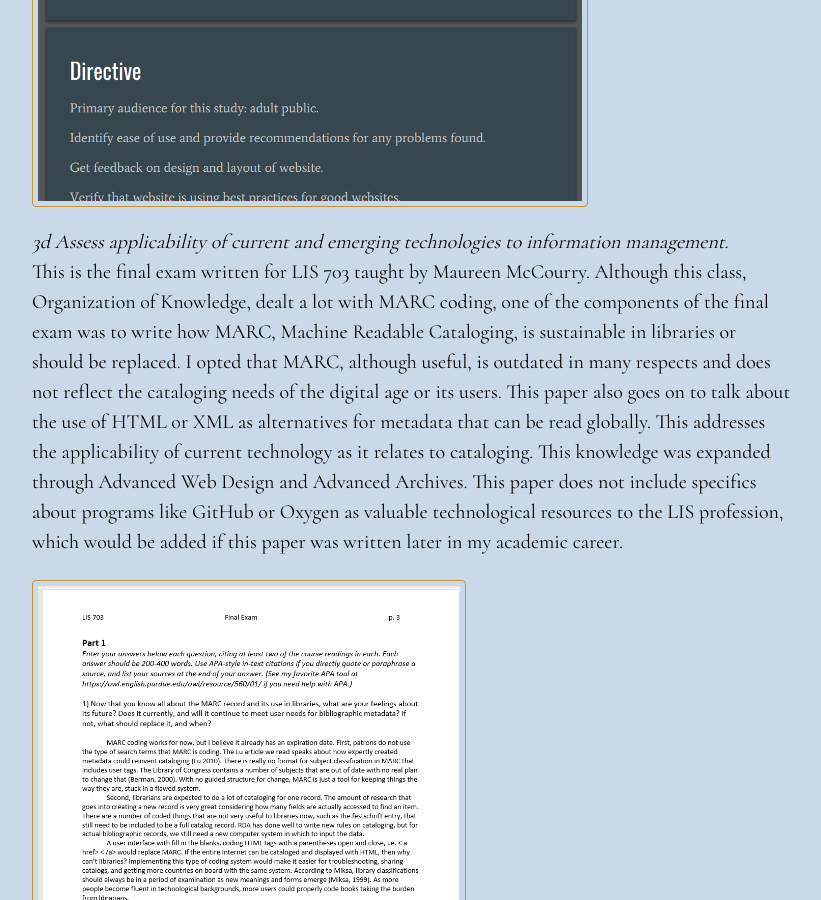
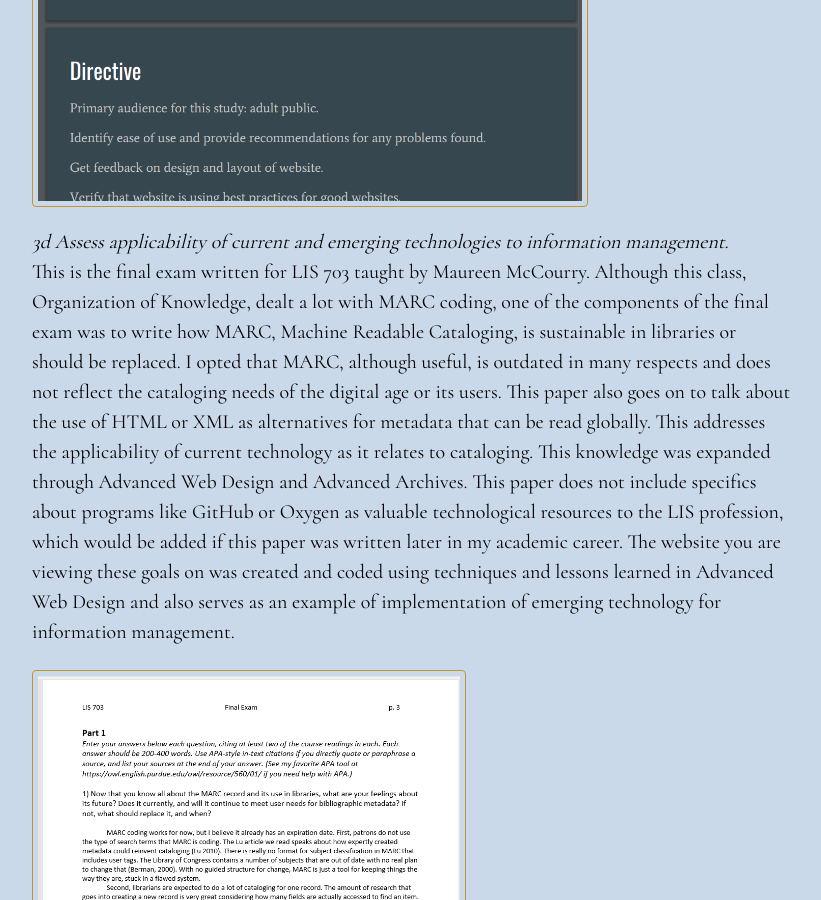
Before and after one commit to PeasantQueen/peasantqueen.github.io, a Jekyll site: the page built from _goals/goal3.html, in a window 1280 px wide and 900 px high, scrolled down 1924 px. Shown: the whole window, without its empty margins (388-1209 px from the left). Built offline with Jekyll 4.4.1, drawn with Linux system fonts in a browser that asks for light colours; comment, search, counter and statistics services are not loaded.

Commit message:
update goal 3

```diff
--- a/_goals/goal3.html
+++ b/_goals/goal3.html
@@ -20,5 +20,5 @@
   This is a usability study conducted for LIS 753, Internet Fundamentals and Design, taught by Troy Swanson. The purpose of a usability study is to make sure that a website or program meets the goals of the library and also the needs of the users. In this example, I studied the Omaha Public Library and surveyed users from different age groups who had never visited the website before. This tool, the usability study, is a great resource for libraries allowing librarians to see things from a different perspective than their own, which often would be biased having the knowledge of where to find everything. This study serves as an evaluation of many available resources that librarians can employ to get the perspective of potential library website users. Usability studies are recommended for every library website or program implementation update.</p>
 <p><a href="{{site.baseurl}}/MSLIS/DOAKES_OmahaPublicLibraryUsabilityLIS753.pdf" title="Omaha Public Library Usability Study" target="_blank"><img src="{{site.baseurl}}/MSLIS/omahathumbnail.png" alt="Usability study thumbnail" class="thumbnail_v"></a></p>
 <p><em>3d Assess applicability of current and emerging technologies to information management.</em><br>
-  This is the final exam written for LIS 703 taught by Maureen McCourry. Although this class, Organization of Knowledge, dealt a lot with MARC coding, one of the components of the final exam was to write how MARC, Machine Readable Cataloging, is sustainable in libraries or should be replaced. I opted that MARC, although useful, is outdated in many respects and does not reflect the cataloging needs of the digital age or its users. This paper also goes on to talk about the use of HTML or XML as alternatives for metadata that can be read globally. This addresses the applicability of current technology as it relates to cataloging. This knowledge was expanded through Advanced Web Design and Advanced Archives. This paper does not include specifics about programs like GitHub or Oxygen as valuable technological resources to the LIS profession, which would be added if this paper was written later in my academic career.</p>
+  This is the final exam written for LIS 703 taught by Maureen McCourry. Although this class, Organization of Knowledge, dealt a lot with MARC coding, one of the components of the final exam was to write how MARC, Machine Readable Cataloging, is sustainable in libraries or should be replaced. I opted that MARC, although useful, is outdated in many respects and does not reflect the cataloging needs of the digital age or its users. This paper also goes on to talk about the use of HTML or XML as alternatives for metadata that can be read globally. This addresses the applicability of current technology as it relates to cataloging. This knowledge was expanded through Advanced Web Design and Advanced Archives. This paper does not include specifics about programs like GitHub or Oxygen as valuable technological resources to the LIS profession, which would be added if this paper was written later in my academic career. The website you are viewing these goals on was created and coded using techniques and lessons learned in Advanced Web Design and also serves as an example of implementation of emerging technology for information management.</p>
 <p><a href="{{site.baseurl}}/MSLIS/OAKES_FinalExamSpring2017LIS703.pdf" title="Cataloging Final Exam" target="_blank"><img src="{{site.baseurl}}/MSLIS/MARCthumbnail.png" alt="cataloging final exam thumbnail" class="thumbnail_v"></a></p>
```
